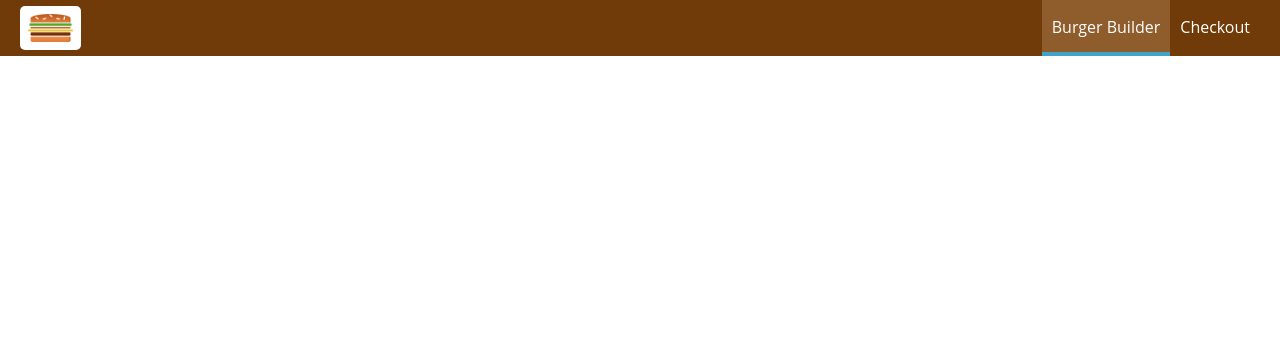
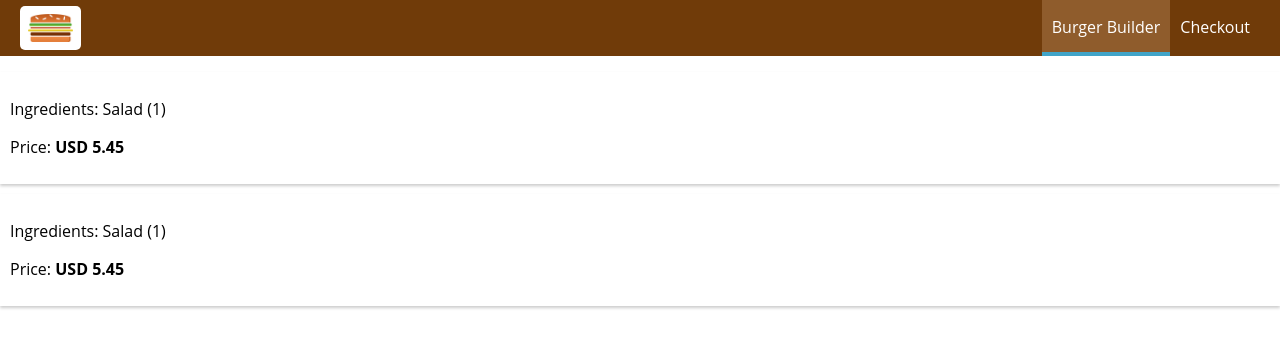
Before and after one commit to jmblank09/burger-project, a React app: page /orders in a window 1280 px wide. Shown: the top 348 px of the page. Built offline with nearby package versions, Linux system fonts and the light colour scheme.

Commit message:
Add orders component

```diff
--- a/src/App.js
+++ b/src/App.js
@@ -4,6 +4,7 @@ import { Route, Switch } from 'react-router-dom';
 import Layout from './hoc/Layout/Layout';
 import BurgerBuilder from './containers/BurgerBuilder/BurgerBuilder';
 import Checkout from './containers/Checkout/Checkout';
+import Orders from './containers/Orders/Orders';
 
 class App extends Component {
   render() {
@@ -12,6 +13,7 @@ class App extends Component {
         <Layout>
           <Switch>
             <Route path="/checkout" component={Checkout} />
+            <Route path="/orders" component={Orders} />
             <Route path="/" exact component={BurgerBuilder} />
           </Switch>
         </Layout>
--- /dev/null
+++ b/src/components/Order/Order.css
@@ -0,0 +1,8 @@
+.Order {
+  width: 100%;
+  border: 1px sold #ccc;
+  box-shadow: 0 2px 3px #ccc;
+  padding: 10px;
+  margin: 10px auto;
+  box-sizing: border-box;
+}
--- /dev/null
+++ b/src/components/Order/Order.js
@@ -0,0 +1,15 @@
+import React from 'react';
+
+import classes from './Order.css';
+
+const order = (props) => (
+  <div className={classes.Order}>
+    <p>Ingredients: Salad (1)</p>
+    <p>
+      <span>Price: </span>
+      <strong>USD 5.45</strong>
+    </p>
+  </div>
+);
+
+export default order;
--- /dev/null
+++ b/src/containers/Orders/Orders.js
@@ -0,0 +1,16 @@
+import React, { Component } from 'react';
+
+import Order from '../../components/Order/Order';
+
+class Orders extends Component {
+  render() {
+    return (
+      <div>
+        <Order />
+        <Order />
+      </div>
+    );
+  }
+}
+
+export default Orders;
```
